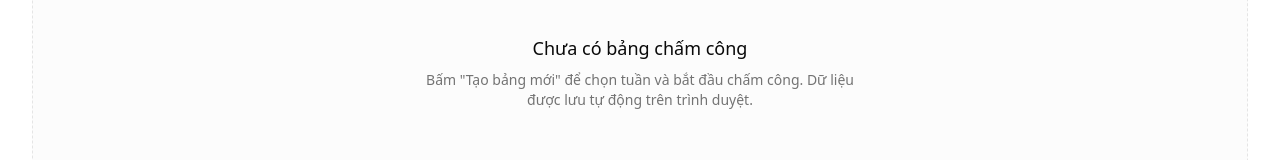
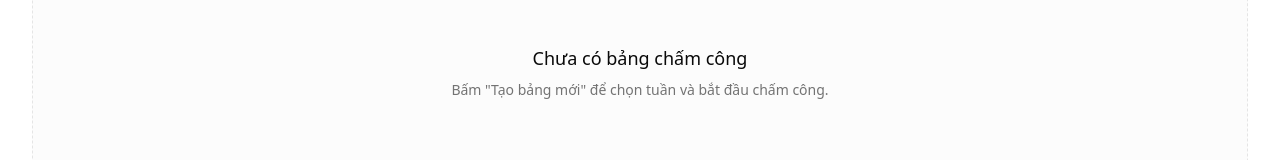
Before and after one commit to dodt99/cham-cong, a Next.js app: page / in a window 1280 px wide. Shown: the part 188-348 px from the top of the page. Built offline with nearby package versions, Linux system fonts and the light colour scheme; no server answers; the database is empty.

Commit message:
deploy firebase

```diff
--- a/components/attendance/attendance-section-tabs.tsx
+++ b/components/attendance/attendance-section-tabs.tsx
@@ -37,8 +37,7 @@ export function AttendanceSectionTabs() {
       <div className="flex min-h-[320px] min-w-0 flex-col items-center justify-center rounded-lg border border-dashed bg-muted/30 p-4 text-center sm:p-8">
         <p className="text-lg font-medium">Chưa có bảng chấm công</p>
         <p className="mt-2 max-w-md text-sm text-muted-foreground">
-          Bấm &quot;Tạo bảng mới&quot; để chọn tuần và bắt đầu chấm công. Dữ
-          liệu được lưu tự động trên trình duyệt.
+          Bấm &quot;Tạo bảng mới&quot; để chọn tuần và bắt đầu chấm công.
         </p>
       </div>
     );
--- a/components/attendance/create-week-dialog.tsx
+++ b/components/attendance/create-week-dialog.tsx
@@ -63,8 +63,7 @@ export function CreateWeekDialog({
         <DialogHeader>
           <DialogTitle>Tạo bảng chấm công</DialogTitle>
           <DialogDescription>
-            Chọn tuần cần chấm công. Mỗi tuần là một bảng riêng, lưu trên
-            trình duyệt của bạn.
+            {/* Chọn tuần cần chấm công. */}
           </DialogDescription>
         </DialogHeader>
         <div className="grid gap-2 py-2">
@@ -92,7 +91,11 @@ export function CreateWeekDialog({
           )}
         </div>
         <DialogFooter>
-          <Button variant="outline" onClick={() => setOpen(false)} className="mt-1 sm:mt-0">
+          <Button
+            variant="outline"
+            onClick={() => setOpen(false)}
+            className="mt-1 sm:mt-0"
+          >
             Hủy
           </Button>
           <Button onClick={handleConfirm}>Tạo bảng</Button>
```
Also changed, not shown: firebase.json (added), 2 other files (tests, documents, lock files or other folders).
